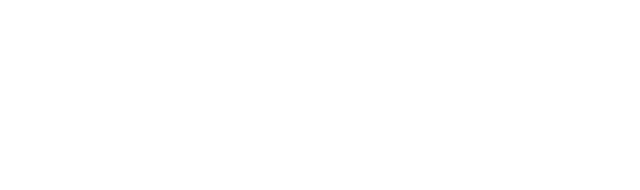
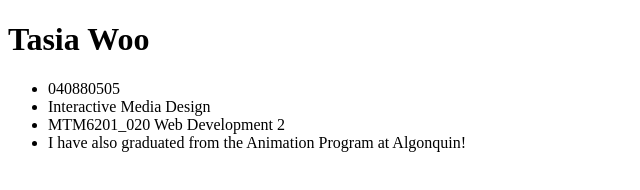
Before and after one commit to woo00022/mtm6201-week1, a plain HTML site: page index.html in a window 1280 px wide. Shown: the whole page, without its empty margins (0-640 px from the left). Drawn offline with Linux system fonts and the light colour scheme.

Commit message:
adds bulleted list and header

```diff
--- a/index.html
+++ b/index.html
@@ -3,9 +3,16 @@
 <head>
     <meta charset="UTF-8">
     <meta name="viewport" content="width=device-width, initial-scale=1.0">
-    <title>Document</title>
+    <title>Tasia Woo</title>
 </head>
 <body>
+    <h1>Tasia Woo</h1>
+    <ul>
+        <li>040880505</li>
+        <li>Interactive Media Design</li>
+        <li>MTM6201_020 Web Development 2</li>
+        <li>I have also graduated from the Animation Program at Algonquin!</li>
+    </ul>
 
 </body>
 </html>
```
Also changed, not shown: 1 other file.
